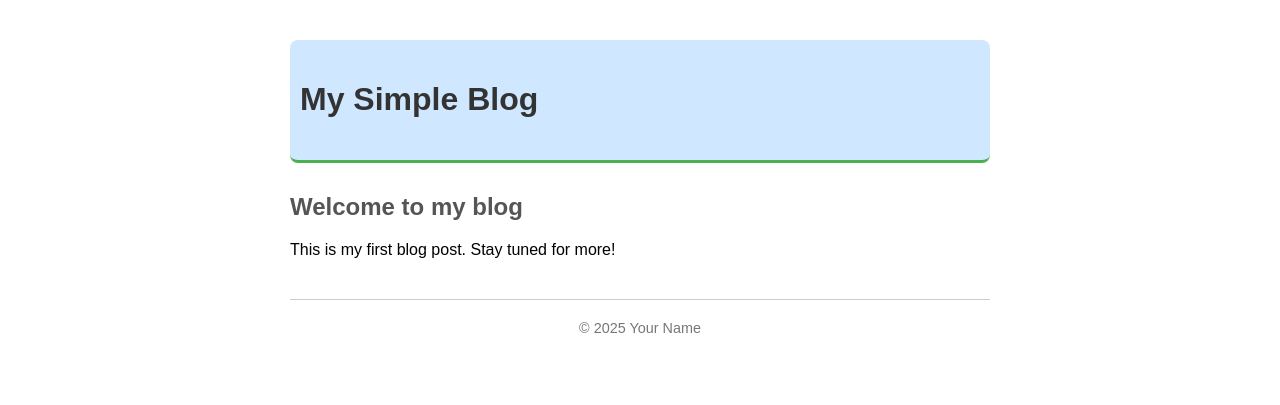
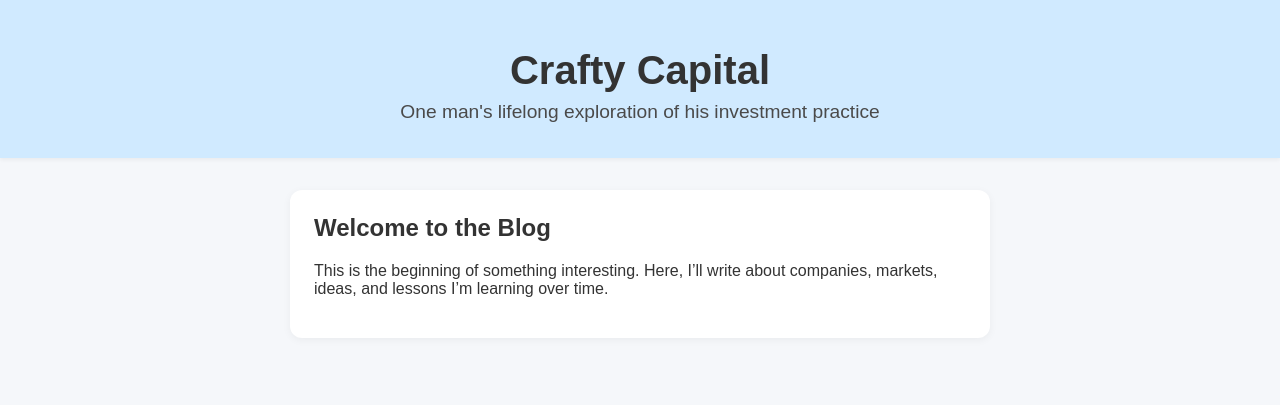
Before and after one commit to tgallagher3/tgallagher3.github.io, a plain HTML site: page index.html in a window 1280 px wide. Drawn offline with Linux system fonts and the light colour scheme.

Commit message:
Added subtitle to homepage

```diff
--- a/index.html
+++ b/index.html
@@ -2,35 +2,66 @@
 <html lang="en">
 <head>
   <meta charset="UTF-8" />
-  <meta name="viewport" content="width=device-width, initial-scale=1" />
-  <title>My Simple Blog</title>
+  <meta name="viewport" content="width=device-width, initial-scale=1.0"/>
+  <title>Crafty Capital</title>
   <style>
-    body { font-family: Arial, sans-serif; max-width: 700px; margin: 40px auto; padding: 0 20px; }
+    body {
+      font-family: 'Avenir Next LT Pro Demi', sans-serif;
+      margin: 0;
+      padding: 0;
+      background-color: #f5f7fa;
+      color: #333;
+    }
+
     header {
-  background-color: #d0e8ff;  /* light blue */
-  border-bottom: 3px solid #4CAF50;
-  margin-bottom: 30px;
-  padding: 20px 10px;
-  border-radius: 8px;
-}
-    h1 { color: #333; }
-    article { margin-bottom: 40px; }
-    h2 { color: #555; }
-    footer { border-top: 1px solid #ccc; padding-top: 20px; font-size: 0.9em; color: #777; text-align: center; }
+      background-color: #d0eaff; /* light blue background */
+      text-align: center;
+      padding: 3rem 1rem 1rem;
+      box-shadow: 0 2px 4px rgba(0, 0, 0, 0.05);
+    }
+
+    h1 {
+      margin: 0;
+      font-size: 2.5rem;
+    }
+
+    .subtitle {
+      font-size: 1.2rem;
+      margin-top: 0.5rem;
+      color: #4a4a4a;
+      font-weight: normal;
+      font-family: 'Avenir Next', sans-serif;
+    }
+
+    main {
+      padding: 2rem;
+      max-width: 700px;
+      margin: 0 auto;
+    }
+
+    article {
+      background: #fff;
+      padding: 1.5rem;
+      border-radius: 12px;
+      margin-bottom: 2rem;
+      box-shadow: 0 2px 8px rgba(0,0,0,0.05);
+    }
+
+    h2 {
+      margin-top: 0;
+    }
   </style>
 </head>
 <body>
   <header>
-    <h1>My Simple Blog</h1>
+    <h1>Crafty Capital</h1>
+    <p class="subtitle">One man's lifelong exploration of his investment practice</p>
   </header>
-
-  <article>
-    <h2>Welcome to my blog</h2>
-    <p>This is my first blog post. Stay tuned for more!</p>
-  </article>
-
-  <footer>
-    &copy; 2025 Your Name
-  </footer>
+  <main>
+    <article>
+      <h2>Welcome to the Blog</h2>
+      <p>This is the beginning of something interesting. Here, I’ll write about companies, markets, ideas, and lessons I’m learning over time.</p>
+    </article>
+  </main>
 </body>
 </html>
```
